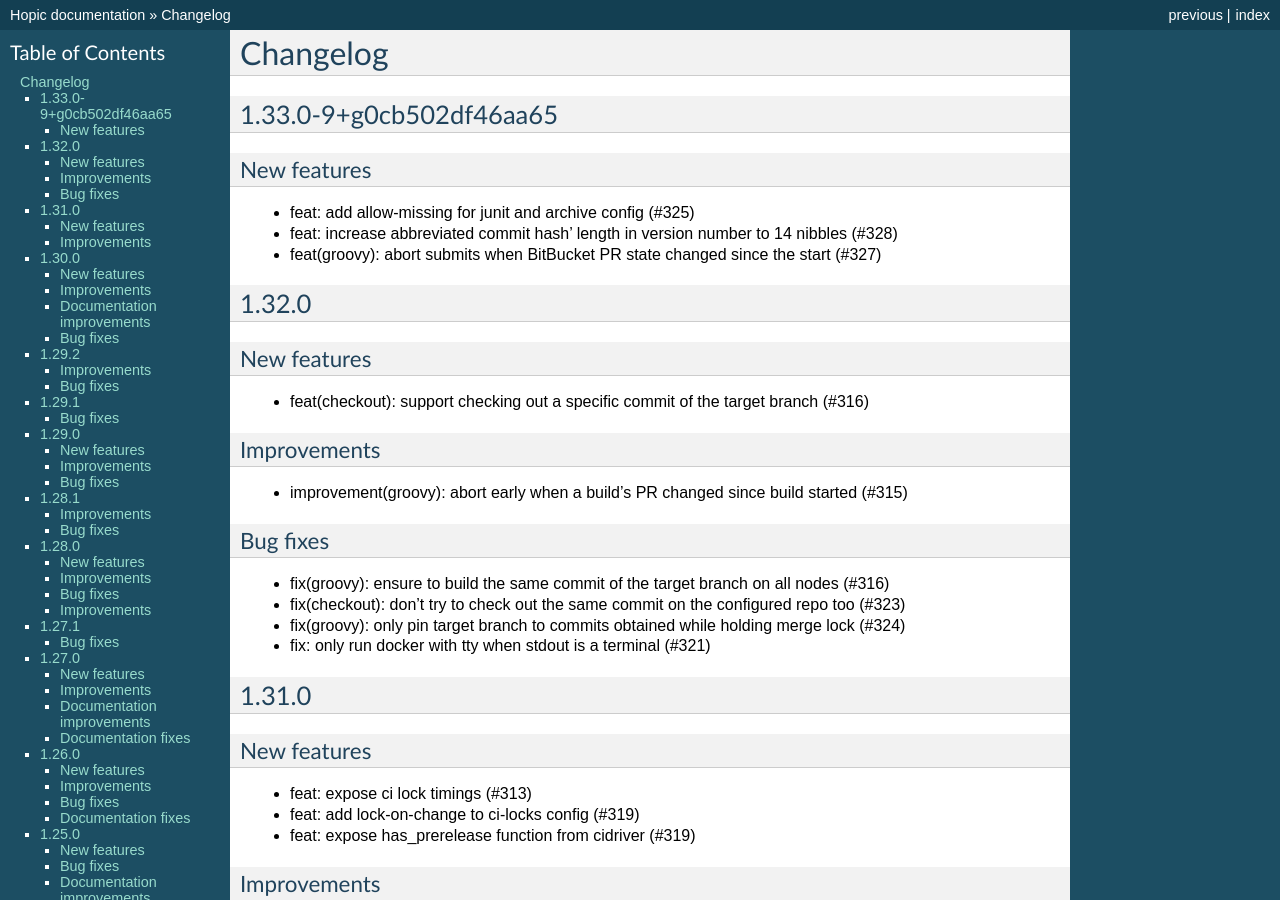
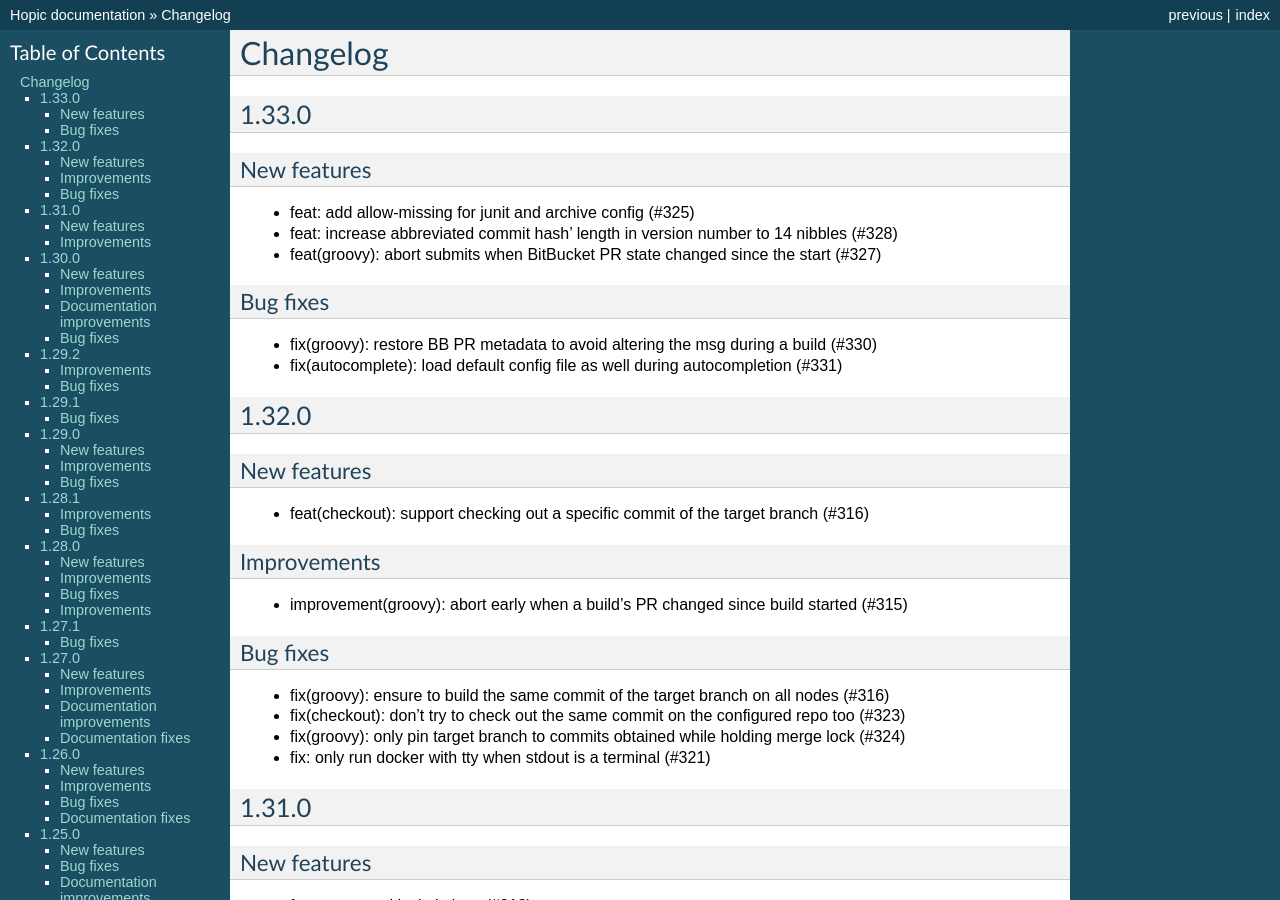
Before and after one commit to tomtom-international/hopic, a Sphinx documentation site: the page built from doc/source/changes.rst, in a window 1280 px wide and 900 px high. Built offline with Sphinx 7.4.7, drawn with Linux system fonts in a browser that asks for light colours.

Commit message:
docs(changelog): add entries for upcoming 1.33.0

```diff
--- a/doc/source/changes.rst
+++ b/doc/source/changes.rst
@@ -17,7 +17,7 @@
 Changelog
 =========
 
-1.33.0-9+g0cb502df46aa65
+1.33.0
 ======
 
 New features
@@ -26,6 +26,12 @@ New features
 * feat: add allow-missing for junit and archive config (#325)
 * feat: increase abbreviated commit hash' length in version number to 14 nibbles (#328)
 * feat(groovy): abort submits when BitBucket PR state changed since the start (#327)
+
+Bug fixes
+---------
+
+* fix(groovy): restore BB PR metadata to avoid altering the msg during a build (#330)
+* fix(autocomplete): load default config file as well during autocompletion (#331)
 
 1.32.0
 ======
```
